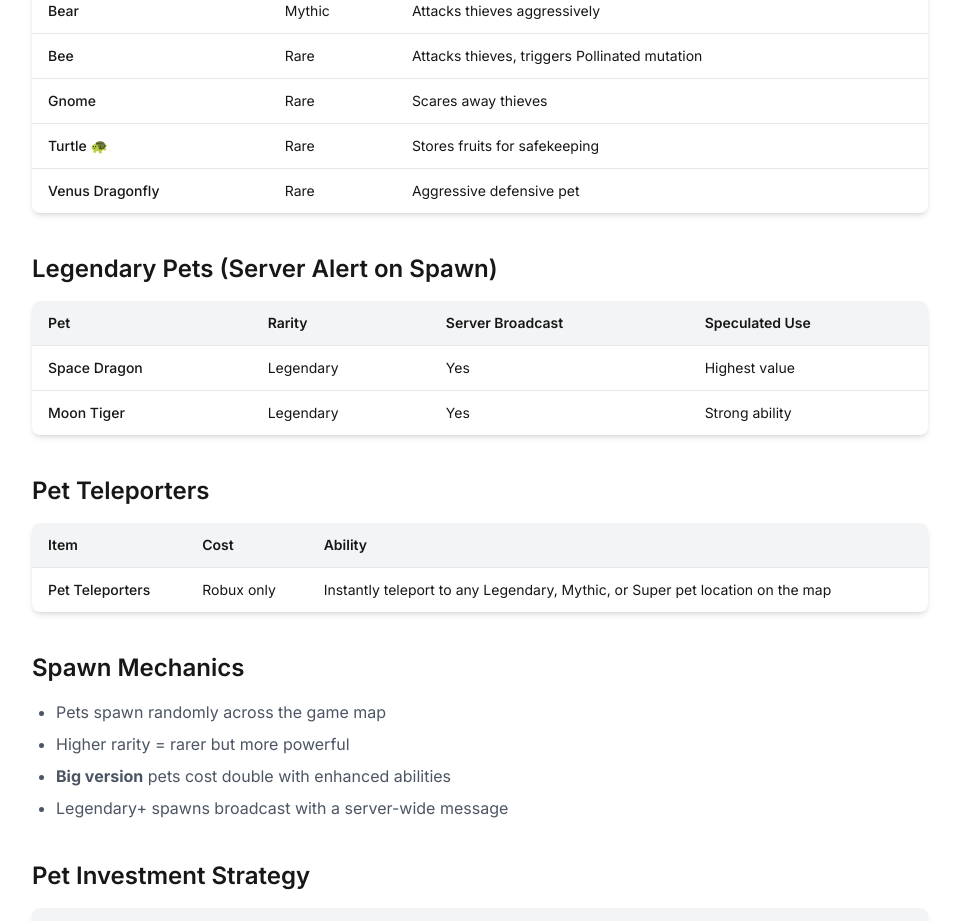
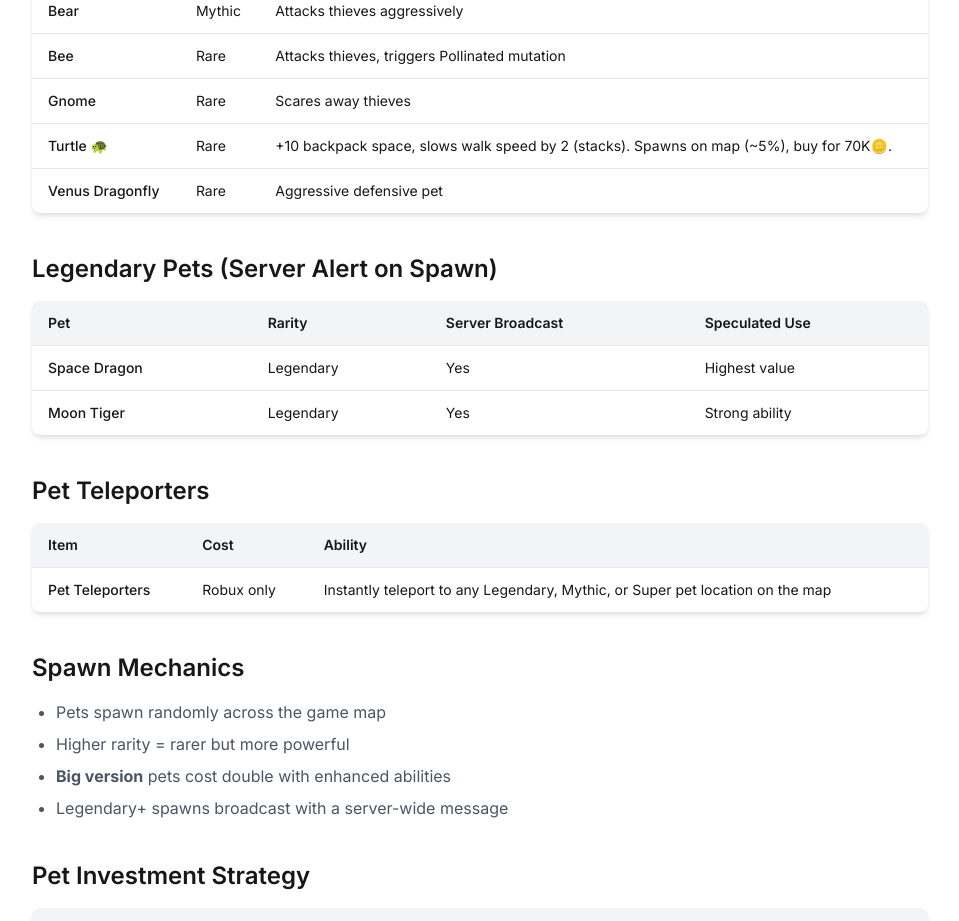
Before and after one commit to Zsmboom/gag2-calculator, a Next.js app: page /pets in a window 1280 px wide. Shown: the part 780-1701 px from the top of the page, without its empty margins (160-1119 px from the left). Built offline with nearby package versions, Linux system fonts and the light colour scheme.

Commit message:
fix(data): correct Turtle pet data — +10 backpack, -2 speed, 70K🪙

```diff
--- a/src/app/pets/page.tsx
+++ b/src/app/pets/page.tsx
@@ -25,7 +25,7 @@
   { pet: 'Bear', rarity: 'Mythic', ability: 'Attacks thieves aggressively' },
   { pet: 'Bee', rarity: 'Rare', ability: 'Attacks thieves, triggers Pollinated mutation' },
   { pet: 'Gnome', rarity: 'Rare', ability: 'Scares away thieves' },
-  { pet: 'Turtle 🐢', rarity: 'Rare', ability: 'Stores fruits for safekeeping' },
+  { pet: 'Turtle 🐢', rarity: 'Rare', ability: '+10 backpack space, slows walk speed by 2 (stacks). Spawns on map (~5%), buy for 70K🪙.' },
   { pet: 'Venus Dragonfly', rarity: 'Rare', ability: 'Aggressive defensive pet' },
 ];
 
```
